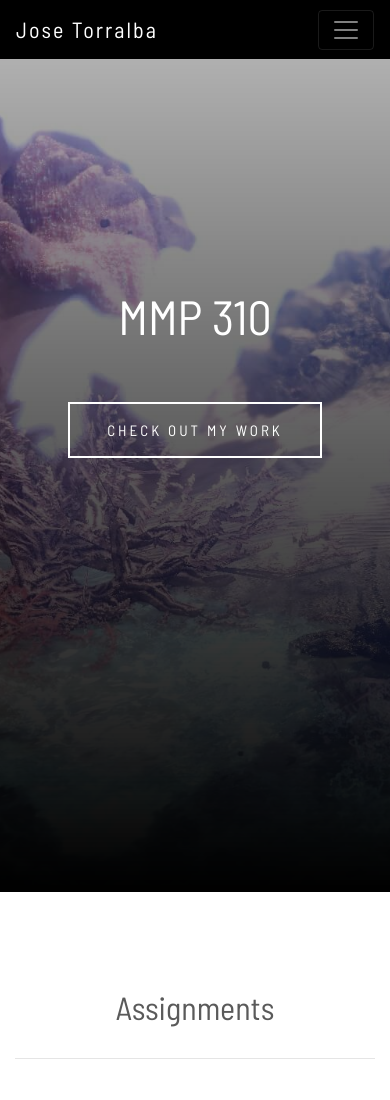
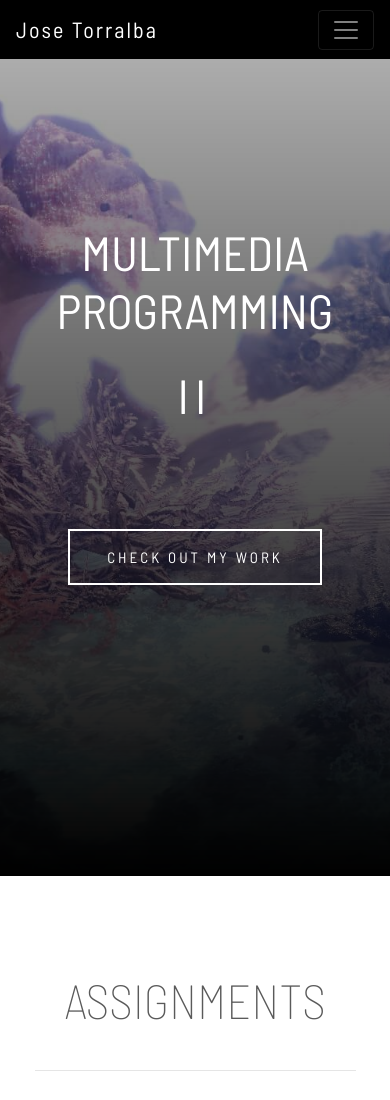
Before and after one commit to JoseTorralba/MMP310, a plain HTML site: page index.html in a window 390 px wide. Shown: the top 1100 px of the page. Drawn offline with nearby package versions, Linux system fonts and the light colour scheme.

Commit message:
played around with css

```diff
--- a/css/styles.css
+++ b/css/styles.css
@@ -1,5 +1,6 @@
 /* Global Styles
 ------------------------- */
+
 html {
     position: relative;
     min-height: 100%;
@@ -8,22 +9,23 @@ html {
 body {
     font-family: 'Barlow Semi Condensed', sans-serif !important;
     color: #5a5a5a;
-    padding-top: 3em;
+    padding-top: 2em;
 }
 
 /* Navbar
 ------------------------- */
+
 #mainNav {
     background-color: rgba(0, 0, 0, 1) !important;
 }
 
-.navbar-brand{
+.navbar-brand {
     color: white;
     font-size: 22px;
     letter-spacing: 2px;
 }
 
-.nav-link{
+.nav-link {
     color: white;
     font-size: 18px;
     text-transform: uppercase;
@@ -32,8 +34,9 @@ body {
 
 /* Home Banner
 ------------------------- */
+
 .homeParallax {
-    background-image: url("../img/coral-highlands.jpeg"), linear-gradient(to bottom, rgba(0, 0, 0, 0.3) 0% , rgba(0, 0, 0, 1) 100%);
+    background-image: url("../img/wildspire-waste.jpeg"), linear-gradient(to bottom, rgba(0, 0, 0, 0.2) 0%, rgba(0, 0, 0, 1) 100%);
     background-blend-mode: multiply;
     height: 100vh;
     background-attachment: fixed;
@@ -44,8 +47,18 @@ body {
 
 .title {
     font-size: 5em;
-    padding-top: 3em;
-    padding-bottom: 1em;
+    font-weight: 400;
+    text-transform: uppercase;
+    padding-top: 2.5em;
+    padding-bottom: 20px;
+}
+
+.sub-title {
+    font-size: 2em;
+    font-weight: 200;
+    text-transform: uppercase;
+    letter-spacing: 6px;
+    padding-bottom: 2em;
 }
 
 .home-button {
@@ -79,44 +92,45 @@ a.home-button:visited {
 
 /* Assignments Section
 ------------------------- */
-#assignmentsContainer{
+
+#assignmentsContainer {
     padding-bottom: 1.5em;
 }
 
-#assignments{
-    padding-top: 3em;
+#assignments {
+    padding-top: 2em;
     padding-bottom: 0.5em;
+    font-size: 3em;
+    font-weight: 300;
+    text-transform: uppercase;
 }
 
-#colAssignments{
+#colAssignments {
     padding-bottom: 5em;
 }
 
 
-#assignments-hr{
+#assignments-hr {
     border-bottom-color: red;
     padding-bottom: 2em;
 }
 
-.assignment-title{
-
+.assignment-title {
     padding-bottom: 1.5em;
-
 }
 
-#homeworkAssignment{
+#homeworkAssignment {
     transition: ease-in-out .33s;
 }
 
-#homeworkAssignment:hover{
+#homeworkAssignment:hover {
     opacity: 0.5;
     transition: ease-in-out .33s;
 }
 
-.assignment-text{
+.assignment-text {
     padding-top: 1em;
     padding-bottom: 1em;
-
 }
 
 .assignment-button {
@@ -148,36 +162,38 @@ a.assignment-button:visited {
 }
 */
 
-
 /* About Section
 ------------------------- */
+
 .aboutParallax {
-    background-image: url("../img/everstream.jpeg"), linear-gradient(to bottom, rgba(0, 0, 0, 0.3) 0% , rgba(0, 0, 0, 1) 100%);
+    background-image: url("../img/coral-highlands.jpeg"), linear-gradient(to bottom, rgba(0, 0, 0, 0.3) 0%, rgba(0, 0, 0, 1) 100%);
     background-blend-mode: multiply;
-    height: 120vh;
+    height: 110vh;
     background-attachment: fixed;
     background-position: center;
     background-repeat: no-repeat;
     background-size: cover;
 }
 
-#about{
+#about {
     padding-top: 1.5em;
     padding-bottom: 0.3em;
     font-size: 3.5em;
+    font-weight: 300;
+    text-transform: uppercase;
     margin: 0;
 
 }
 
-img{
+img {
     width: 100%;
 }
 
-#contact{
+#contact {
     padding-top: 1em;
 }
 
-#eMail{
+#eMail {
     display: inline-block;
     padding: 1em;
     color: white;
@@ -185,14 +201,14 @@ img{
     transition: all 0.5s;
 }
 
-#eMail:hover{
+#eMail:hover {
     color: #D54B3D;
     text-decoration: none;
     transition: color 0.1s ease-in-out;
     transition: all 0.5s;
 }
 
-#gitHub{
+#gitHub {
     display: inline-block;
     padding: 1em;
     color: white;
@@ -200,14 +216,14 @@ img{
     transition: all 0.5s;
 }
 
-#gitHub:hover{
+#gitHub:hover {
     color: #773085;
     text-decoration: none;
     transition: color 0.1s ease-in-out;
     transition: all 0.5s;
 }
 
-#linkedIn{
+#linkedIn {
     display: inline-block;
     padding: 1em;
     color: white;
@@ -215,14 +231,14 @@ img{
     transition: all 0.5s;
 }
 
-#linkedIn:hover{
+#linkedIn:hover {
     color: #1178B3;
     text-decoration: none;
     transition: color 0.1s ease-in-out;
     transition: all 0.5s;
 }
 
-#instagram{
+#instagram {
     display: inline-block;
     padding: 1em;
     color: white;
@@ -230,7 +246,7 @@ img{
     transition: all 0.5s;
 }
 
-#instagram:hover{
+#instagram:hover {
     color: #CA4B6D;
     text-decoration: none;
     transition: color 0.1s ease-in-out;
@@ -239,12 +255,12 @@ img{
 
 /* Footer
 ------------------------- */
+
 .footer {
     position: absolute;
     bottom: 0;
     text-align: center;
     width: 100%;
-    /* Sets the fixed height of the footer here */
     height: 60px;
     line-height: 60px;
     background-color: #000;
@@ -252,48 +268,65 @@ img{
 
 /* Responsive stuff
 ------------------------- */
+
 /* Not fully responsive yet
 --------------------------- */
+
 @media screen and (max-width: 768px) {
 
-    .title{
-        padding-top: 5em;
+    .container {
+        width: 90%;
     }
 
-    #homeNonParallax{
-        background-image: url('../img/coral-highlands.jpeg'), linear-gradient(to bottom, rgba(0, 0, 0, 0.3) 0% , rgba(0, 0, 0, 1) 100%);
+    .title {
+        font-size: 3em;
+        text-transform: uppercase;
+        padding-top: 4em;
+    }
+
+    .title span {
+        display: none;
+    }
+
+    .title:after {
+        content: 'Multimedia Programming';
+    }
+
+    .sub-title {
+        font-size: 3em;
+        font-weight: 400;
+    }
+
+    .sub-title span {
+        display: none;
+    }
+
+    .sub-title:after {
+        content: 'II';
+    }
+
+    #homeNonParallax {
+        background-image: url('../img/coral-highlands.jpeg'), linear-gradient(to bottom, rgba(0, 0, 0, 0.3) 0%, rgba(0, 0, 0, 1) 100%);
         background-blend-mode: multiply;
         background-size: cover;
         background-position: center 65%;
         height: 100vh;
     }
 
-    .assignment-title{
-
+    .assignment-title {
         padding-bottom: 0.5em;
 
     }
 
-    #assignments-hr{
-        border-bottom-color: red;
-        padding-bottom: 1em;
-    }
-
-
-    #aboutNonParallax{
-        background-image: url('../img/everstream.jpeg'), linear-gradient(to bottom, rgba(0, 0, 0, 0.3) 0% , rgba(0, 0, 0, 1) 100%);
+    #aboutNonParallax {
+        background-image: url('../img/everstream.jpeg'), linear-gradient(to bottom, rgba(0, 0, 0, 0.3) 0%, rgba(0, 0, 0, 1) 100%);
         background-blend-mode: multiply;
         background-size: cover;
         background-position: center 65%;
-        height: 225vh;
+        height: 205vh;
     }
 
-    .title{
-        font-size: 3em;
-        padding-bottom: 1em;
-    }
-
-    img{
-        padding-bottom: 1em;
+    img {
+        padding-bottom: 1.5em;
     }
 }
--- a/index.html
+++ b/index.html
@@ -38,7 +38,8 @@
         <!-- HOME SECTION -->
         <div class="homeParallax text-center text-white" id="homeNonParallax">
             <div class="container-fluid">
-                <h1 class="title">MMP 310</h1>
+                <h1 class="title"><span>Multimedia Programming II</span></h1>
+                <h2 class="sub-title"><span>Borough of Manhattan Community College</span></h2>
                 <a class="primary-btn home-button js-scroll-trigger" href="#assignments">Check Out My Work</a>
             </div>
         </div>
```
Also changed, not shown: img/wildspire-waste.jpeg (added). Lines whose indentation alone changed are shown as unchanged.
